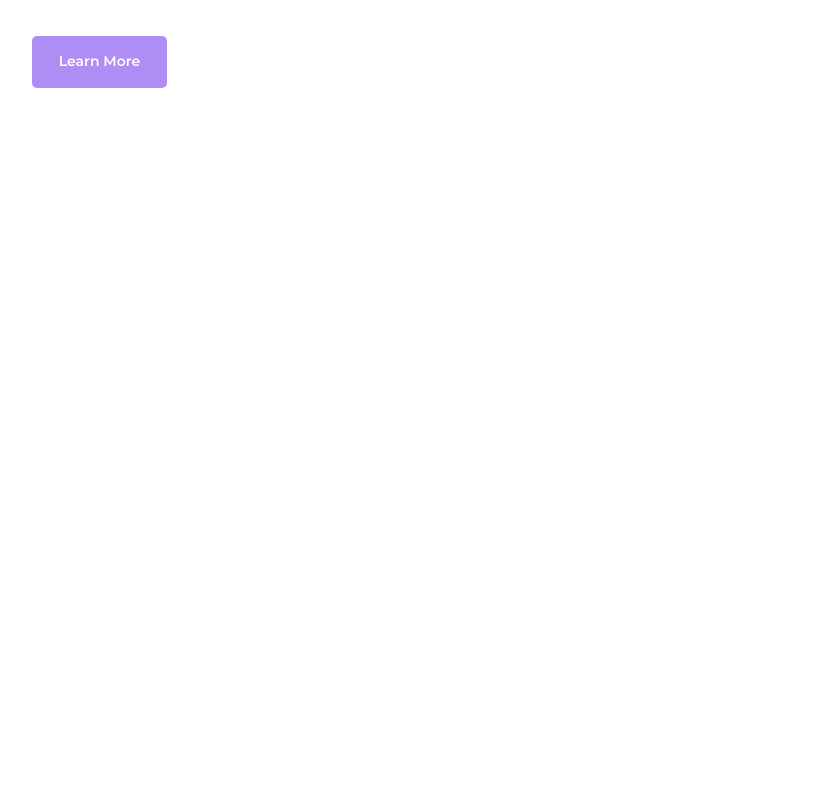
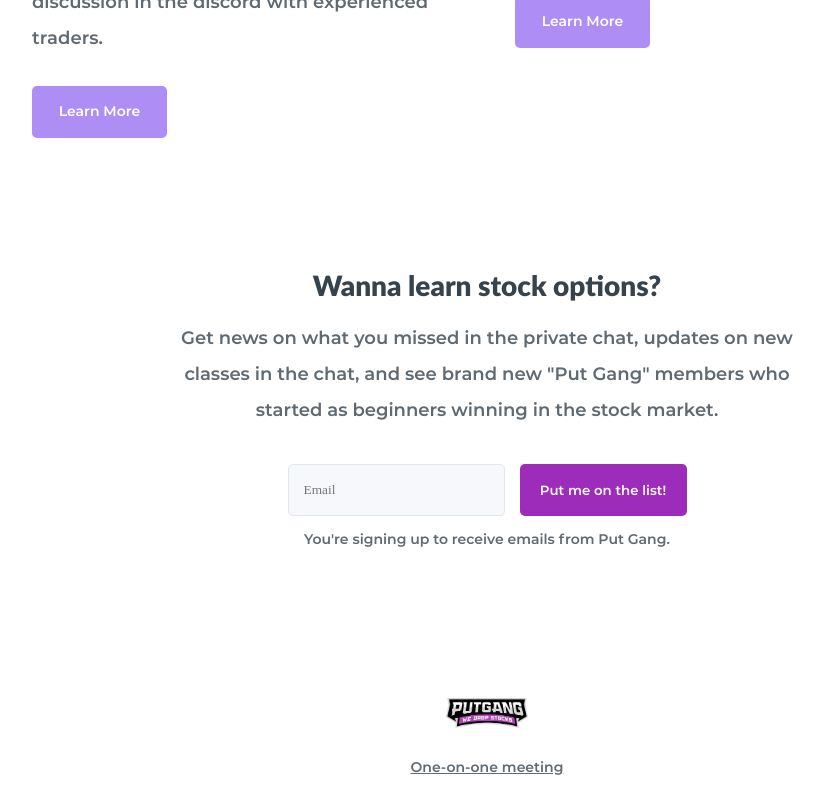
Before and after one commit to Isoaxe/put-gang-landing, a React (Create React App) app: page / in a window 1280 px wide. Shown: the part 1920-2726 px from the top of the page, without its empty margins (153-976 px from the left). Before the commit the page ends 2008 px from the top, so only its background shows below. Built offline with nearby package versions, Linux system fonts and the light colour scheme; a web font is replaced by a local one.

Commit message:
App: Implement EmailSignup component
Import and implement the <EmailSignup/> component.

```diff
--- a/src/pages/App.js
+++ b/src/pages/App.js
@@ -1,6 +1,7 @@
 import Nav from './../components/Nav';
 import Hero from './../components/Hero';
 import Membership from './../components/Membership';
+import EmailSignup from './../components/EmailSignup';
 import './css/App.css';
 
 
@@ -13,6 +14,7 @@ function App() {
       <Hero />
       <div className="inner">
         <Membership />
+        <EmailSignup />
       </div>
     </div>
   );
```
